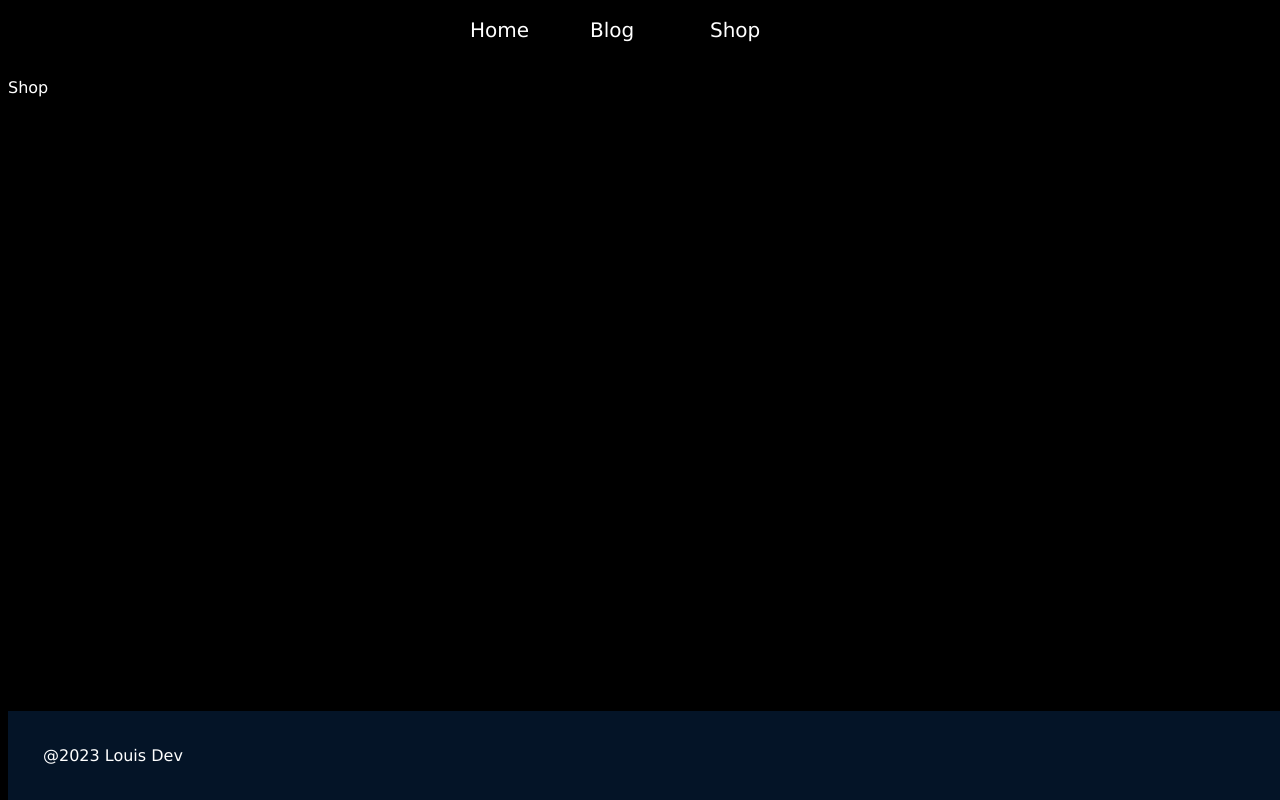
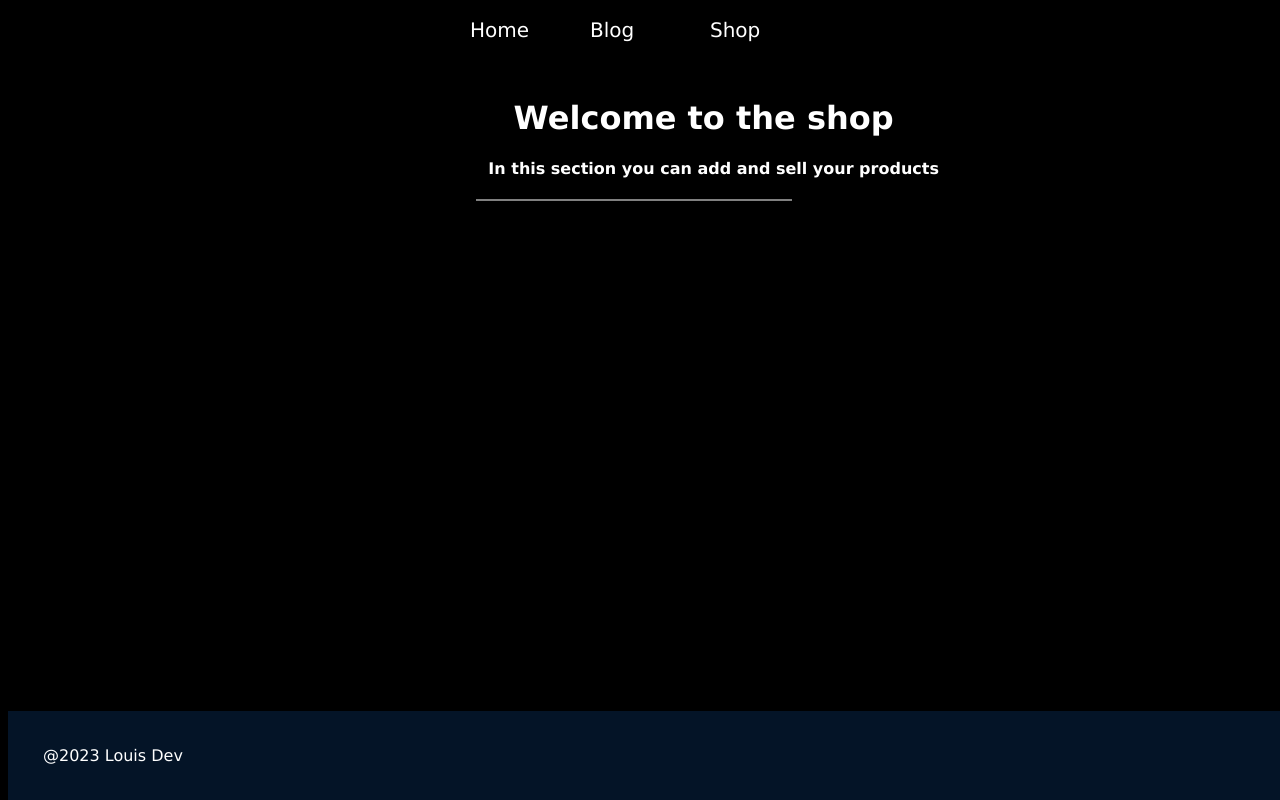
Before and after one commit to LouisWackenier/client-example, a React (Vite) app: page /Shop in a window 1280 px wide. Shown: the top 800 px of the page. Built offline with nearby package versions, Linux system fonts and the light colour scheme.

Commit message:
Built the shop title and sub title section

```diff
--- a/src/Pages/Shop.jsx
+++ b/src/Pages/Shop.jsx
@@ -1,7 +1,34 @@
+import styled from 'styled-components'
+
+
+
+const ContainerTitle = styled.div`
+
+`;
+
+const ContainerTitleText = styled.h1`
+      margin-left: 40%;
+`;
+const ContainerTitleSub = styled.h4`
+      margin-left: 38%;
+`;
+const Breakline = styled.div`
+      margin-left: 37%;
+      width: 25%;
+      height: 2px; /* Set the height of the separate line */
+      background-color: rgba(255, 255, 255, 0.5); /* Color of the separate line */
+`;
 
 const Shop = () => {
   return (
-    <div>Shop</div>
+    <ContainerTitle>
+         <ContainerTitleText>Welcome to the shop</ContainerTitleText>
+         <ContainerTitleSub>
+               In this section you can add and sell your products
+         </ContainerTitleSub>
+         <Breakline />
+    </ContainerTitle>
+
   )
 }
 
```
